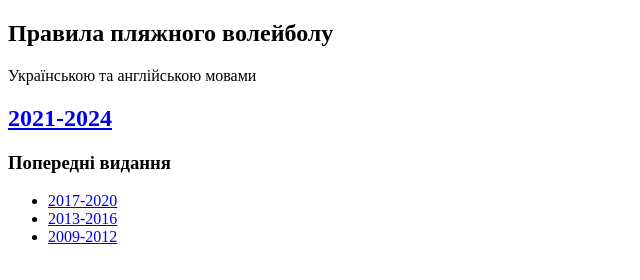
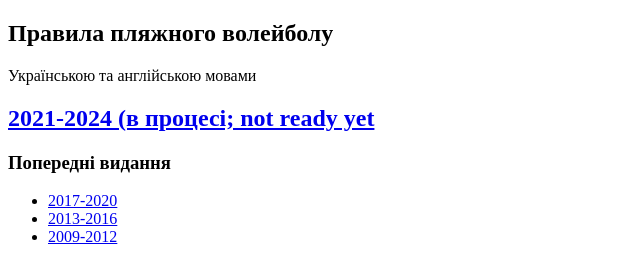
Before and after one commit to ninolis/beach-volleyball-rules, a plain HTML site: page index.html in a window 1280 px wide. Shown: the whole page, without its empty margins (0-640 px from the left). Drawn offline with Linux system fonts and the light colour scheme.

Commit message:
Update index.html

```diff
--- a/index.html
+++ b/index.html
@@ -15,7 +15,9 @@
       </section>
       <section>
         <h2>
-          <a href="./" target="_blank" rel="noopener noreferrer">2021-2024</a>
+          <a href="./" target="_blank" rel="noopener noreferrer"
+            >2021-2024 (в процесі; not ready yet</a
+          >
         </h2>
         <h3>Попередні видання</h3>
         <ul>
```
